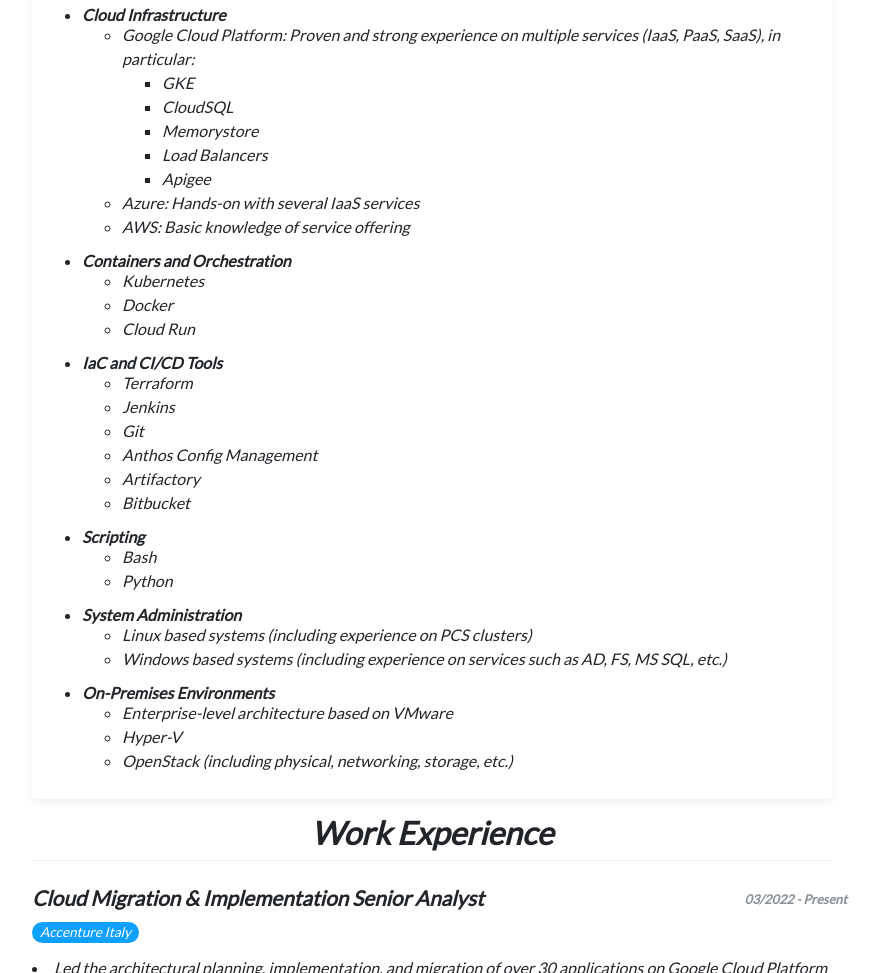
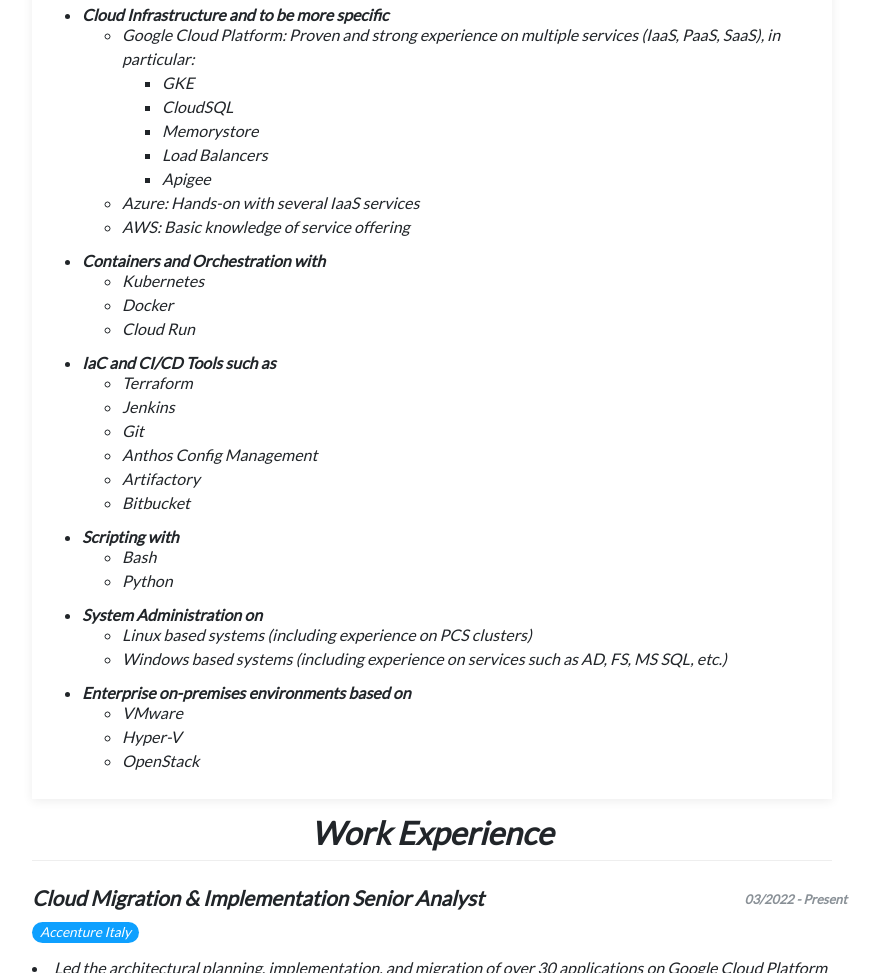
Before and after one commit to Dreggh/dreggh.github.io, a plain HTML site: page index.html in a window 1280 px wide. Shown: the part 518-1491 px from the top of the page, without its empty margins (208-1087 px from the left). Drawn offline with nearby package versions, Linux system fonts and the light colour scheme.

Commit message:
Quick fix of the content

```diff
--- a/index.html
+++ b/index.html
@@ -52,7 +52,7 @@
                 <h2>Skills</h2>
                 <ul class="skills-list">
                   <li>
-                    <h3>Cloud Infrastructure</h3>
+                    <h3>Cloud Infrastructure and to be more specific</h3>
                     <ul>
                       <li>Google Cloud Platform: Proven and strong experience on multiple services (IaaS, PaaS, SaaS), in particular:
                         <ul>
@@ -68,7 +68,7 @@
                     </ul>
                   </li>
                   <li>
-                    <h3>Containers and Orchestration</h3>
+                    <h3>Containers and Orchestration with</h3>
                     <ul>
                       <li>Kubernetes</li>
                       <li>Docker</li>
@@ -76,7 +76,7 @@
                     </ul>
                   </li>
                   <li>
-                    <h3>IaC and CI/CD Tools</h3>
+                    <h3>IaC and CI/CD Tools such as</h3>
                     <ul>
                       <li>Terraform</li>
                       <li>Jenkins</li>
@@ -87,25 +87,25 @@
                     </ul>
                   </li>
                   <li>
-                    <h3>Scripting</h3>
+                    <h3>Scripting with</h3>
                     <ul>
                       <li>Bash</li>
                       <li>Python</li>
                     </ul>
                   </li>
                   <li>
-                    <h3>System Administration</h3>
+                    <h3>System Administration on</h3>
                     <ul>
                       <li>Linux based systems (including experience on PCS clusters)</li>
                       <li>Windows based systems (including experience on services such as AD, FS, MS SQL, etc.)</li>
                     </ul>
                   </li>
                   <li>
-                    <h3>On-Premises Environments</h3>
+                    <h3>Enterprise on-premises environments based on</h3>
                     <ul>
-                      <li>Enterprise-level architecture based on VMware</li>
+                      <li>VMware</li>
                       <li>Hyper-V</li>
-                      <li>OpenStack (including physical, networking, storage, etc.)</li>
+                      <li>OpenStack</li>
                     </ul>
                   </li>
                 </ul>
```
